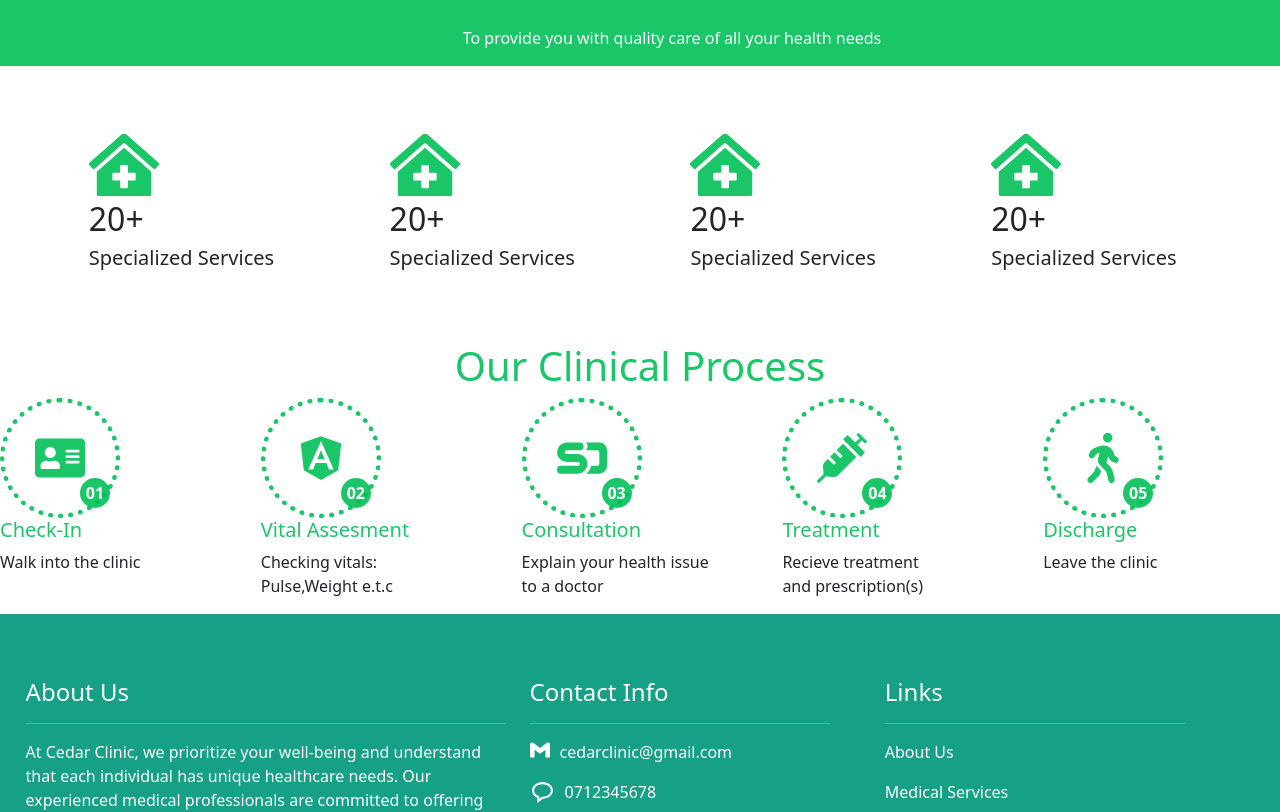
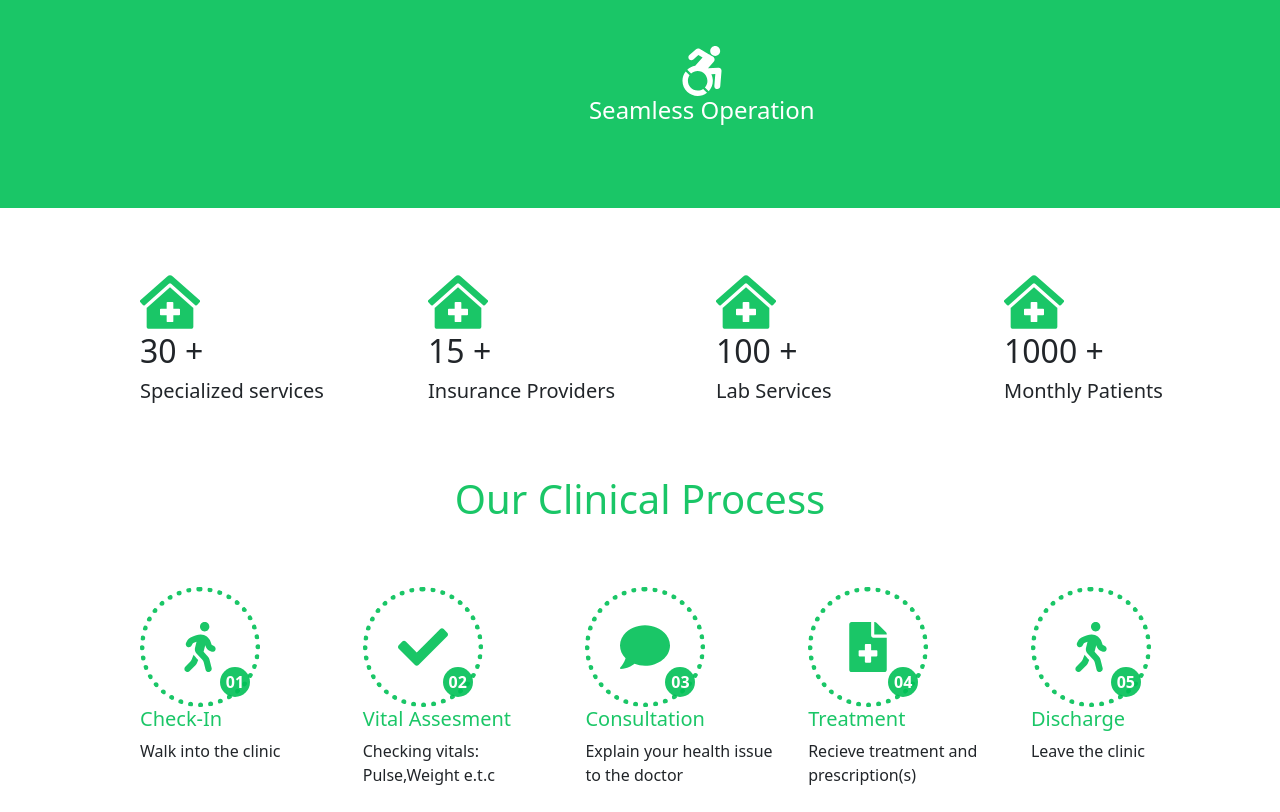
Before and after one commit to Marcelkibor/Cedar-Clinic, a React (Vite) app: page /about-us in a window 1280 px wide. Shown: the part 1400-2212 px from the top of the page. Built offline with nearby package versions, Linux system fonts and the light colour scheme.

Commit message:
Mapping clinical resources to componenr

```diff
--- a/src/App.css
+++ b/src/App.css
@@ -42,13 +42,20 @@
 }
 .counter-row{
   display: flex;
-  margin: 0% 0% 0% 6% !important;
+  margin: 0% 0% 0% 10% !important;
   padding-top: 5%;
   justify-content: center;
 }
 .why-choose-row{
   margin: 10% 0% 0% 5% !important;
   color: white;
+}
+.banner-header{
+ width: 260px;
+ height: 60px;
+ background-color: #218c74;
+ display: flex;
+ align-items: center;
 }
 .why-choose-icons{
   margin-top: -20%;
@@ -181,6 +188,11 @@
 .inactive-page :hover{
   background-color: #00b894;
   color: white;
+}
+.service-expand{
+  margin: 10% 3% 0% 3% !important;
+  height: 60vh;
+
 }
 .all-sv-banner{
   color: white;
@@ -340,14 +352,33 @@ color: #fff;
   align-items:center ;
   justify-content: center;
 }
+.service-header-items{
+  display: flex;
+  justify-content: space-between;
+  width: 230px;
+  height: 60px;
+  background-color:#218c74;
+  align-items: center;
+  margin-top: 10px;
+  margin-left: 20px;
+}
 /* mid-devices */
 @media(max-width:930px){
   .why-choose-icons{
     width: 100vw;
     margin-top: 10%;
   }
+  .service-expand{
+    margin-top: 20% !important;
+  }
   .map-col{
     margin-left: -4% !important;
+  }
+  .service-header-items{
+    width: 93vw;
+  }
+  .banner-header{
+    width: 98vw;
   }
   .rotating-parent{
     width: 100vw;
@@ -395,10 +426,10 @@ color: #fff;
   }
   .all-sv-banner{
    position:static !important;
-   margin-top: 20px;
+   margin:5% 0% 5% 1%
   }
   .all-sv-main-div{
-    margin: 10% 0% 0% 1% !important;
+    margin: 10% 10% 0% 1% !important;
   }
   .landing-img-div{
   display: none !important;
@@ -429,6 +460,9 @@ color: #fff;
  .main-services{
   margin-top: 80% !important;
  }
+ .service-expand{
+  margin-top: 25% !important;
+}
  .all-sv-main-div{
   margin-top: 15% !important;
  }
--- a/src/components/AboutUs.tsx
+++ b/src/components/AboutUs.tsx
@@ -1,10 +1,12 @@
 import {FaHandHolding,FaSyringe,FaSpeakerDeck,FaWalking,FaBroadcastTower,FaAddressCard,FaAccessibleIcon, FaClinicMedical,FaAngular } from 'react-icons/fa';
 import Navigation from './Layouts/NavigationBar';
+import { whyChoose,whyChooseIcons,clinicalProcess,processIcons, clinicalNumbers, numberIcons } from './DataFiles/ClinicalProcess';
 import {AiOutlineSwapRight} from 'react-icons/ai'
 import ServicesHeader from './Services/ServicesHeader';
 import Pic from '../assets/doc.png';
 import { Row,Col } from 'react-bootstrap';
 import Footer from './Layouts/Footer';
+import React from 'react';
 const AboutUs = () => {
     const coreValues = ['Patient-Centered Care','Excellence','Integrity','Collaboration','Teamwork']
   return (
@@ -56,180 +58,58 @@ const AboutUs = () => {
       <h1>Why Choose Us</h1>
       <p> Our experienced team will ensure that your health and well-being are our top priorities.</p>
   </div>
+  {whyChoose.map((item:any)=>(
     <Row className='why-choose-row'>
-        <Col>
+    <Col key={item.id}>
     <div style={{ textAlign: 'left', display: 'flex', justifyContent: 'center', alignItems: 'center' }}>
           <div className = 'why-choose-icons'>
-                  <FaHandHolding size={70} />
-                  <h4 style={{ textAlign: 'center' }}>Comprehensive Care</h4>
+          {React.createElement(whyChooseIcons[item.id], { style: { width: '50px', height: '50px', color: 'white' } })}
+              <h4 style={{ textAlign: 'center' }}>{item.title}</h4>
           </div>
           </div>
     </Col>
-        <Col>
-        <div style = {{display:'flex',justifyContent:'center',alignItems:'center'}}>
-        <div className = 'why-choose-icons'>
-          <FaBroadcastTower size={70}/>
-        <h4>
-        Patient-Centric Approach
-        </h4>
-        </div>
-
-
-        </div>
-        </Col>
-        <Col>
-        <div style = {{display:'flex',justifyContent:'center',alignItems:'center'}}>
-        <div className = 'why-choose-icons'>
-          <FaAccessibleIcon size={70}/>
-        <h4>
-        Expert Medical Team
-        </h4>
-        </div>
-
-
-        </div>
-        </Col>
-        <Col>
-        <div style = {{display:'flex',justifyContent:'center',alignItems:'center'}}>
-        <div className = 'why-choose-icons'>
-        <FaAccessibleIcon size={70}/>
-        <h4>
-        Seamless Operation
-        </h4>
-        </div>
-
-        </div>
-        </Col>
-        <div style = {{color:'white',textAlign:'center',margin:'10% 0% 0% 0%'}}>
-          <p>To provide you with quality care of all your health needs</p>
-      </div>
     </Row>
+  ))
+  }
   <div style={{width:'100vw',height:'100%',background:'white'}}>
     <Row className='counter-row'>
-    <Col>
-    <div className='counter-item'>
-    <FaClinicMedical  color = '#00c056e5' size = {70}/>
-   <h2 >20+</h2>
-    <h5>Specialized Services</h5>
-    </div>
+    {clinicalNumbers.map((item:any)=>(
+      <Col key={item.id}>
+        {React.createElement(numberIcons[item.id],{style:{color:'#00c056e5', width:'60px',height:'60px'}})}
+        <h2>{`${item.number} +`}</h2>
+        <h5>{item.title}</h5>
       </Col>
-    <Col>
-    <div className='counter-item'>
-    <FaClinicMedical  color = '#00c056e5' size = {70}/>
-        <h2 >20+</h2>
-    <h5>Specialized Services</h5>
-    </div>
-    </Col>
-    <Col>
-    <div className='counter-item'>
-    <FaClinicMedical  color = '#00c056e5' size = {70}/>
-        <h2 >20+</h2>
-    <h5>Specialized Services</h5>
-    </div>
-    </Col>
-    <Col>
-    <div className='counter-item'>
-    <FaClinicMedical  color = '#00c056e5' size = {70}/>
-        <h2 >20+</h2>
-    <h5>Specialized Services</h5>
-    </div>
-    </Col>
+    ))}
     </Row>
 <div style ={{textAlign:'center', paddingTop:'5%',color:'#00c056e5'}}>
 <h1>Our Clinical Process</h1>
 </div>
-<Row >
-<Col>
+<Row style={{margin:'5% 3% 0% 10%',paddingBottom:'10%'}}>
+  {clinicalProcess.map((item:any)=>(
+<Col key={item.id}>
   <div className = 'rotating-parent'>
     <div className='rotating-div'>
-    <div className='rotating-border' ></div>
+      <div className='rotating-border' >
+</div>
   <div >
     <div className='circle'>
-    <span className='number'>01</span>
+      <span className='number'>{`0${item.id}`}</span>
       </div>
-    <FaAddressCard size = {50} color = '#00c056e5'/>
+      {React.createElement(processIcons[item.id],{style:{color:'#00c056e5',height:'50px',width:'50px'}})}
     </div>
 </div>
 <div>
-    <h5 style={{color:'#00c056e5'}}>Check-In</h5>
-    <p>Walk into the clinic</p>
-  </div>
-</div>
-
-</Col>
-  <Col>
-  <div className = 'rotating-parent'>
-  <div className='rotating-div'>
-        <div className='rotating-border'>
-        </div>
-        <div className='circle'>
-    <span className='number'>02</span>
-  </div>
-        <FaAngular size = {50} color = '#00c056e5'/>
-    </div>
-    <div>
-    <h5 style={{color:'#00c056e5'}}>Vital Assesment</h5>
-    <p>Checking vitals:<br></br>Pulse,Weight e.t.c</p>
+  <h5 style={{color:'#00c056e5'}}>{item.name}</h5>
+    <p>{item.description}</p>
     </div>
         </div>
   </Col>
-  <Col>
-  <div className = 'rotating-parent'>
-  <div className='rotating-div'>
-    <div className='rotating-border'>
-    </div>
-    <div className='circle'>
-    <span className='number'>03</span>
-  </div>
-    <FaSpeakerDeck size = {50} color = '#00c056e5'/>
-    </div>
-    <div>
-    <h5 style={{color:'#00c056e5'}}>Consultation</h5>
-    <p>Explain your health issue<br></br> to a doctor</p>
-  </div>
-  </div>
-  </Col>
-  <Col>
-  <div className = 'rotating-parent'>
-  <div className='rotating-div'>
-    <div className='rotating-border'>
-    </div>
-    <div className='circle'>
-    <span className='number'>04</span>
-  </div>
-    <FaSyringe size = {50} color = '#00c056e5'/>
-    </div>
-    <div>
-    <h5 style={{color:'#00c056e5'}}>Treatment</h5>
-    <p>Recieve treatment <br></br>and prescription(s)</p>
-  </div>
-  </div>
-  </Col>
-  <Col>
-  <div className = 'rotating-parent'>
-  <div className='rotating-div'>
-    <div className='rotating-border'>
-    </div>
-    <div className='circle'>
-    <span className='number'>05</span>
-  </div>
-    <FaWalking size = {50} color = '#00c056e5' />
-    </div>
-    <div>
-    <h5 style={{color:'#00c056e5'}}>Discharge</h5>
-    <p>Leave the clinic</p>
-  </div>
-  </div>
-
-  </Col>
+))}
 </Row>
   </div>
     <Footer/>
     </div>
-
 </div>
-
   )
 }
-
 export default AboutUs
--- a/src/components/DataFiles/ClinicalProcess.ts
+++ b/src/components/DataFiles/ClinicalProcess.ts
@@ -1,18 +1,41 @@
-import {FaWalking,FaCheck, FaComment, FaFileMedical } from 'react-icons/fa';
+import {FaClinicMedical,FaWalking,FaCheck, FaComment, FaFileMedical,FaHandHolding,FaBroadcastTower,FaAccessibleIcon } from 'react-icons/fa';
 
 import { IconType } from "react-icons"
 type Process = {
     id:number,
     name:string,
     description:string
-}
+};
+type whychoose = {
+    id:number,
+    title:string
+
+};
+type clinicNumber = {
+    id:number,
+    number:number,
+    title:string
+};
+const whyChoose:whychoose[]=[
+    {id:1,title:'Comprehensive Care'},
+    {id:2,title:'Patient-Centric Approach'},
+    {id:3,title:'Expert Medical Team'},
+    {id:4,title:'Seamless Operation'},
+];
 const clinicalProcess:Process[]=[
     {id:1,name:'Check-In', description:'Walk into the clinic'},
     {id:2,name:'Vital Assesment', description:'Checking vitals: Pulse,Weight e.t.c'},
     {id:3,name:'Consultation', description:'Explain your health issue to the doctor'},
     {id:4,name:'Treatment', description:'Recieve treatment and prescription(s)'},
     {id:5,name:'Discharge', description:'Leave the clinic'},
-]
+];
+const clinicalNumbers:clinicNumber[]=[
+    {id:1,number:30,title:'Specialized services'},
+    {id:2,number:15,title:'Insurance Providers'},
+    {id:3,number:100,title:'Lab Services'},
+    {id:4,number:1000,title:'Monthly Patients'},
+
+];
 const processIcons:{[key:number]:IconType} = {
     1:FaWalking,
     2:FaCheck,
@@ -20,4 +43,17 @@ const processIcons:{[key:number]:IconType} = {
     4:FaFileMedical,
     5:FaWalking
 };
-export {clinicalProcess,processIcons}
+const whyChooseIcons:{[key:number]:IconType} = {
+    1:FaHandHolding,
+    2:FaBroadcastTower,
+    3:FaAccessibleIcon,
+    4:FaAccessibleIcon
+};
+const numberIcons:{[key:number]:IconType} = {
+    1:FaClinicMedical,
+    2:FaClinicMedical,
+    3:FaClinicMedical,
+    4:FaClinicMedical,
+};
+
+export {clinicalProcess,processIcons,whyChoose,whyChooseIcons,clinicalNumbers, numberIcons}
--- a/src/components/Services/ServiceExpand.tsx
+++ b/src/components/Services/ServiceExpand.tsx
@@ -22,7 +22,7 @@ const ServiceExpand = () => {
     <>
     <Navigation/>
     <ServicesHeader pathname = {window.location.pathname}/>
-    <Row lg = {3}style={{margin:'10% 3% 0% 3%', height:'60vh'}}>
+    <Row lg = {3} className="service-expand">
         <Col>
         <div>{selectedService&&<>
     <h4>{selectedService.name}</h4>
```
Also changed, not shown: src/components/Services/AllServices.tsx (+5 -4 lines). Lines whose indentation alone changed are shown as unchanged.
